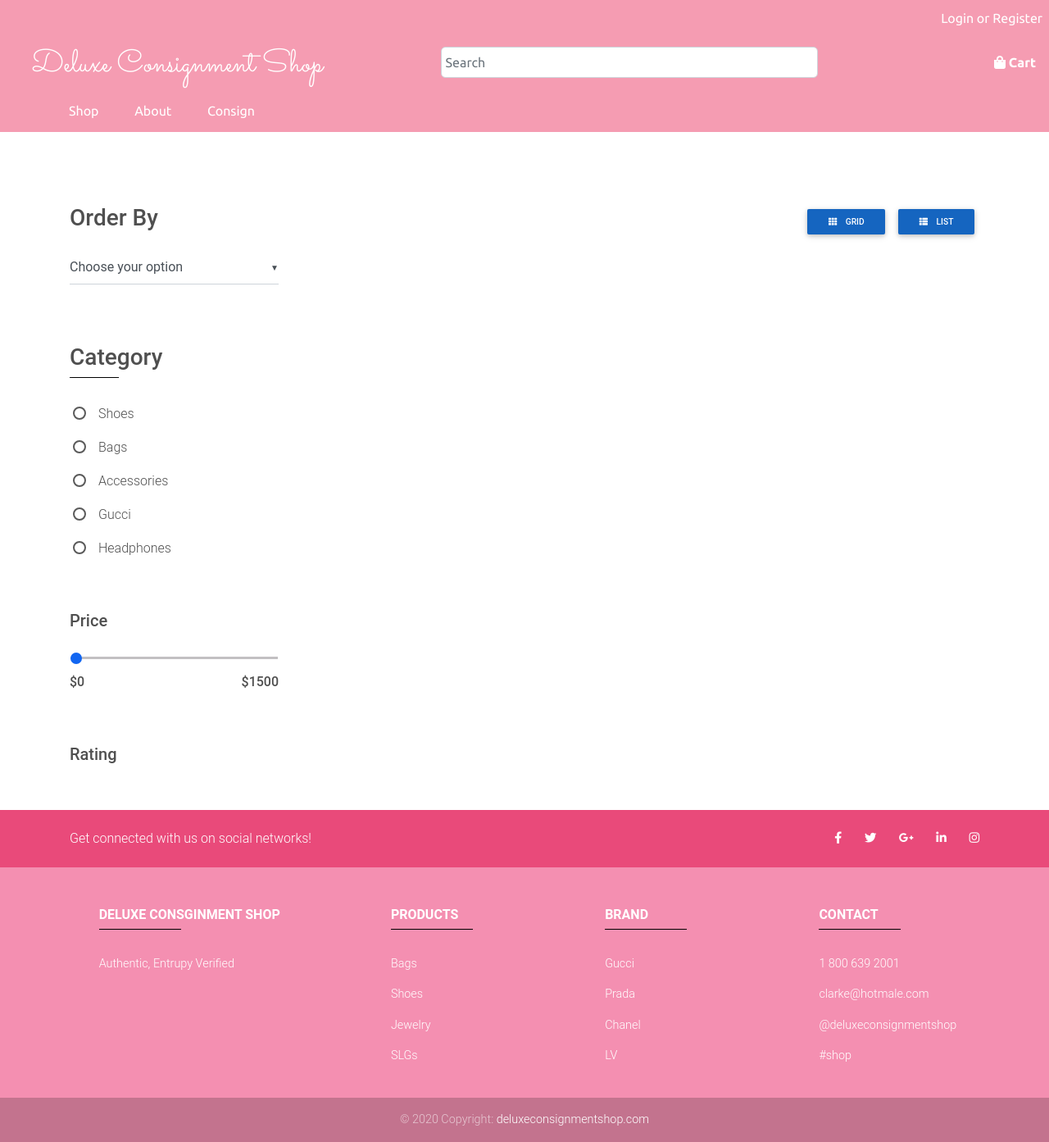
After one commit to LemonFace0309/Deluxe-Consignment, a Django app: page /account/ in a window 1280 px wide. The commit adds this page. Shown: the whole page at 82% size. Run offline with Django 3.2, Linux system fonts and the light colour scheme; some libraries are stand-ins or nearby versions.

Commit message:
account url view and html in progress

```diff
--- /dev/null
+++ b/Deluxe_Consignment/store/templates/store/account.html
@@ -0,0 +1,150 @@
+{% extends 'store/base.html' %}
+{% load static %}
+
+{% block content %}
+<!-- Main Container -->
+<link rel="stylesheet" type="text/css" href="{% static 'css/store.css' %}">
+
+<div class="container mt-5 pt-3">
+    <!-- Navbar -->
+    <div class="row pt-4">
+        <!-- Sidebar -->
+        <div class="col-lg-3">
+            <div class="">
+                <!-- Grid row -->
+                <div class="row">
+                    <div class="col-md-6 col-lg-12 mb-5">
+                        <!-- Panel -->
+                        <h3 class="font-weight-bold dark-grey-text"><strong>Order By</strong></h3>
+                        <div class="divider"></div>
+                        <form action="" name="sortForm">
+                            <select class="mdb-select md-form" id="sort" name="sort" onchange="this.form.submit()">
+                                <option value="" disabled selected>Choose your option</option>
+                                <option value="pricelow">Price (low to high)</option>
+                                <option value="pricehigh">Price (high to low)</option>
+                                <option value="3">Option 3</option>
+                            </select>
+                        </form>
+                    </div>
+
+                    <!-- Filter by category -->
+                    <div class="col-md-6 col-lg-12 mb-5">
+                        <h3 class="font-weight-bold dark-grey-text"><strong>Category</strong></h3>
+                        <hr class="black accent-2 mb-4 mt-0 d-inline-block mx-auto" style="width: 60px;">
+                        <!-- Radio group -->
+                        <form action="" onchange="this.form.submit()">
+                            <div class="form-group ">
+                                <input class="form-check-input submitonchange" name="category" value="shoes"
+                                       type="radio" id="radio100">
+                                <label for="radio100" class="form-check-label dark-grey-text">Shoes</label>
+                            </div>
+
+                            <div class="form-group">
+                                <input class="form-check-input submitonchange" name="category" value="bags" type="radio"
+                                       id="radio101">
+                                <label for="radio101" class="form-check-label dark-grey-text">Bags</label>
+                            </div>
+
+                            <div class="form-group">
+                                <input class="form-check-input submitonchange" name="category" type="radio"
+                                       id="radio102">
+                                <label for="radio102" class="form-check-label dark-grey-text">Accessories</label>
+                            </div>
+
+                            <div class="form-group">
+                                <input class="form-check-input" name="category" value="gucci" type="radio"
+                                       id="radio103">
+                                <label for="radio103" class="form-check-label dark-grey-text">Gucci</label>
+                            </div>
+
+                            <div class="form-group">
+                                <input class="form-check-input" name="category" type="radio" id="radio104"
+                                       onchange="this.form.submit()">
+                                <label for="radio104" class="form-check-label dark-grey-text">Headphones</label>
+                            </div>
+                        </form>
+
+                        <!-- Radio group -->
+                    </div>
+                    <!-- Filter by category -->
+                </div>
+                <!-- Grid row -->
+
+                <!-- Grid row -->
+                <div class="row">
+                    <!-- Filter by price -->
+                    <div class="col-md-6 col-lg-12 mb-5">
+                        <h5 class="font-weight-bold dark-grey-text"><strong>Price</strong></h5>
+                        <div class="divider"></div>
+                        <form class="range-field mt-3">
+                            <input id="calculatorSlider" class="no-border" type="range" value="0" min="0" max="30"/>
+                        </form>
+
+                        <!-- Grid row -->
+                        <div class="row justify-content-center">
+                            <!-- Grid column -->
+                            <div class="col-md-6 text-left">
+                                <p class="dark-grey-text"><strong id="resellerEarnings">$0</strong></p>
+                            </div>
+                            <!-- Grid column -->
+
+                            <!-- Grid column -->
+                            <div class="col-md-6 text-right">
+                                <p class="dark-grey-text"><strong id="clientPrice">$1500</strong></p>
+                            </div>
+                            <!-- Grid column -->
+                        </div>
+                        <!-- Grid row -->
+                    </div>
+                    <!-- Filter by price -->
+
+                    <!-- Filter by rating -->
+                    <div class="col-md-6 col-lg-12 mb-5">
+                        <h5 class="font-weight-bold dark-grey-text"><strong>Rating</strong></h5>
+                        <div class="divider"></div>
+                        <div class="row ml-1">
+                        </div>
+                        <div class="row ml-1">
+                        </div>
+                        <div class="row ml-1">
+                        </div>
+                    </div>
+                    <!-- Filter by rating -->
+
+                </div>
+                <!-- Grid row -->
+            </div>
+        </div>
+        <!-- Sidebar -->
+
+        <!-- Content -->
+        <div class="col-lg-9">
+            <!-- Filter Area -->
+            <div class="row">
+                <div class="col-md-8 text-right ml-auto">
+                    <!-- View Switcher -->
+                    <a class="btn blue darken-3 btn-sm"><i class="fas fa-th mr-2" aria-hidden="true"></i>
+                        <strong>Grid</strong>
+                    </a>
+
+                    <a class="btn blue darken-3 btn-sm"><i class="fas fa-th-list mr-2" aria-hidden="true"></i>
+                        <strong>List</strong>
+                    </a>
+                    <!-- View Switcher -->
+                </div>
+            </div>
+            <!-- Filter Area -->
+
+            <!-- Products Grid -->
+            <section class="section pt-4">
+
+            </section>
+            <!-- Products Grid -->
+        </div>
+        <!-- Content -->
+    </div>
+</div>
+<!-- Main Container -->
+</main>
+
+{% endblock content %}
--- a/Deluxe_Consignment/store/templates/store/navbar.html
+++ b/Deluxe_Consignment/store/templates/store/navbar.html
@@ -146,7 +146,7 @@
             <a href="" data-toggle="modal" data-target="#modalLRForm">Login or Register</a>
         {% else %}
             <a href="{% url 'user:logout-user' %}">Sign Out</a>
-            <a href="">Profile</a>
+            <a href="{% url 'account'%}">Profile</a>
         {% endif %}
     </div>
 
--- a/Deluxe_Consignment/store/urls.py
+++ b/Deluxe_Consignment/store/urls.py
@@ -18,6 +18,7 @@ urlpatterns = [
     path('about/', store_views.about, name='about'),
     path('payment-policy/', store_views.paymentPolicy, name='payment-policy'),
     path('test-test-test/', store_views.test, name="test"),
+    path('account/', store_views.account, name='account'),
 
     path('add-to-cart/<slug>/', store_views.add_to_cart, name='add-to-cart'),
     path('remove-from-cart/<slug>/', store_views.remove_from_cart, name='remove-from-cart'),
--- a/Deluxe_Consignment/store/views.py
+++ b/Deluxe_Consignment/store/views.py
@@ -177,6 +177,7 @@ def update_cookie_cart_quantity(request):
             messages.error(request, f'Your bag does not contain a {product} item to be removed')
             return JsonResponse('remove', safe=False)
 
+
 def cart(request):
     products = Product.objects.all()
 
@@ -225,3 +226,10 @@ def paymentPolicy(request):
 
 def test(request):
     return render(request, 'store/test.html')
+
+
+def account(request):
+    context = {
+
+    }
+    return render(request, 'store/account.html')
```
Also changed, not shown: Deluxe_Consignment/db.sqlite3.
